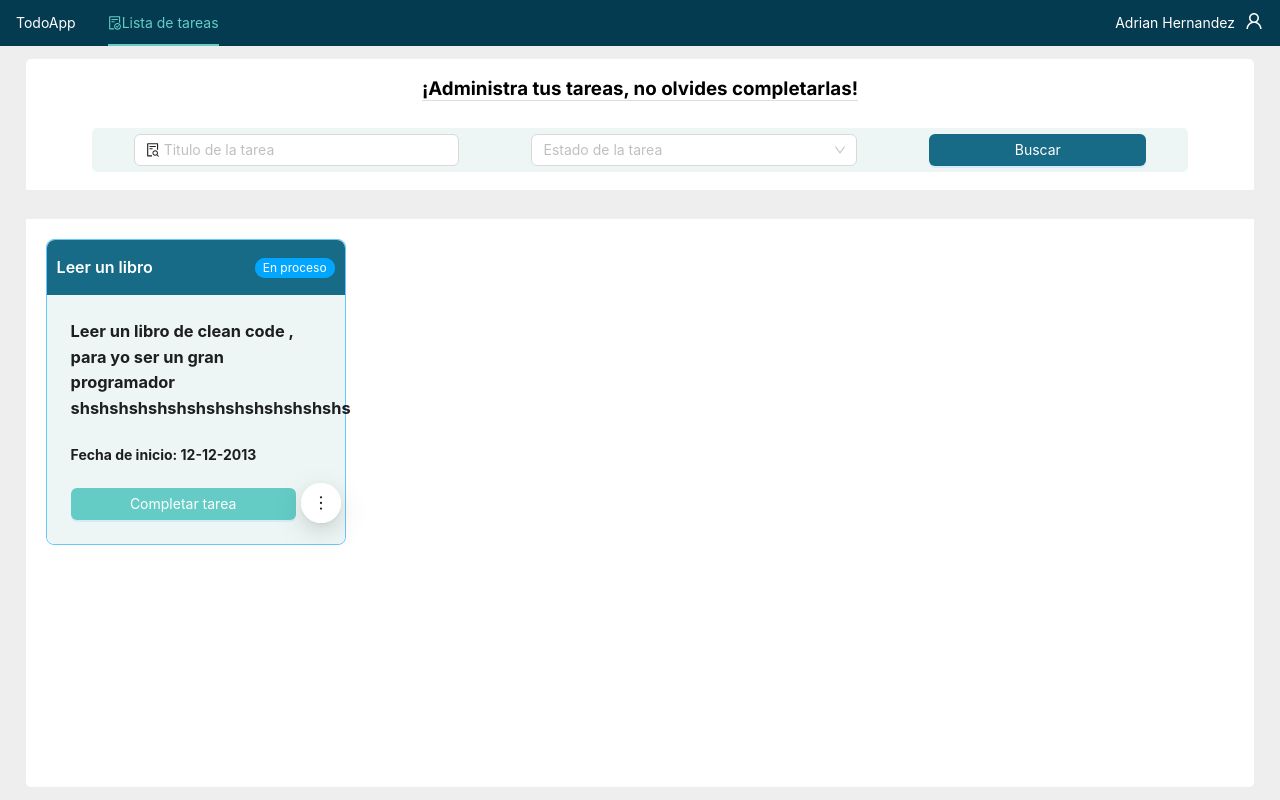
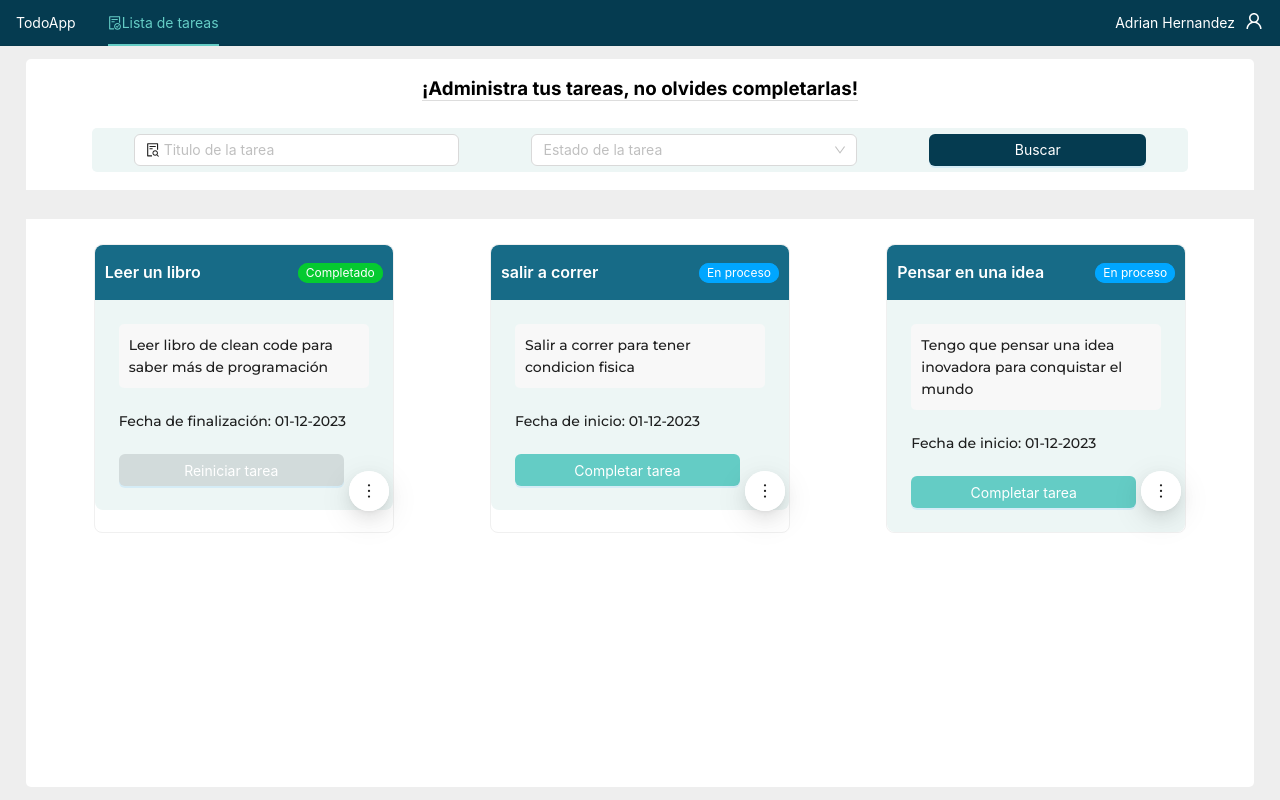
Before and after one commit to adrian1426/NextTS_TodosApp, a Next.js app: page /todos in a window 1280 px wide. Built offline with nearby package versions, Linux system fonts and the light colour scheme.

Commit message:
ADD - Design - Todo Card , Todo List

```diff
--- a/src/app/todos/components/TodoCard.tsx
+++ /dev/null
@@ -1,69 +0,0 @@
-'use client'
-
-import { Card, Badge, FloatButton, Button } from 'antd';
-import { MoreOutlined, EditOutlined, DeleteOutlined } from '@ant-design/icons';
-
-const TodoCard = () => {
-  return (
-    <Card
-      headStyle={{
-        backgroundColor: "#176B87",
-        color: "white",
-        padding: "0 5px"
-      }}
-      bodyStyle={{
-        backgroundColor: "#EDF6F5"
-      }}
-      title={
-        <div style={{
-          display: "flex",
-          alignItems: "center",
-          justifyContent: "space-between",
-          padding: "0 5px"
-        }}>
-          <span>Leer un libro</span>
-          <Badge
-            style={{ backgroundColor: '#00A6FF', borderColor: "#00A6FF" }}
-            count="En proceso"
-          />
-        </div>
-      }
-      style={{ width: 300, border: "1px solid #66c8fc" }}
-    >
-      <h3>
-        Leer un libro de clean code , para yo ser un gran programador shshshshshshshshshshshshshshs
-      </h3>
-      <br />
-      <h4>Fecha de inicio: 12-12-2013</h4>
-      <br />
-
-      <div>
-
-        <Button
-          type="primary"
-          style={{
-            width: "90%",
-            backgroundColor: "#64CCC5"
-          }}
-        >
-          Completar tarea
-        </Button>
-
-        <FloatButton.Group
-          trigger="click"
-          style={{
-            position: "absolute",
-            right: 4,
-            bottom: 21
-          }}
-          icon={<MoreOutlined />}
-        >
-          <FloatButton icon={<DeleteOutlined />} />
-          <FloatButton icon={<EditOutlined />} />
-        </FloatButton.Group>
-      </div >
-    </Card >
-  );
-};
-
-export default TodoCard;
--- a/src/app/todos/components/TodoList.tsx
+++ b/src/app/todos/components/TodoList.tsx
@@ -1,9 +1,49 @@
-import TodoCard from "./TodoCard";
+import { TodoModel } from "@/models/todoModel";
+import TodoCard from "./todo-card/TodoCard";
+
+const todos: TodoModel[] = [
+  {
+    "createdAt": "01-12-2023",
+    "finishedAt": "01-12-2023",
+    "title": "Leer un libro",
+    "description": "Leer libro de clean code para saber más de programación",
+    "status": 2,
+    "id": "1",
+    "userId": "1"
+  },
+  {
+    "createdAt": "01-12-2023",
+    "finishedAt": "01-12-2023",
+    "title": "salir a correr",
+    "description": "Salir a correr para tener condicion fisica",
+    "status": 1,
+    "id": "3",
+    "userId": "1"
+  },
+  {
+    "createdAt": "01-12-2023",
+    "finishedAt": "01-12-2023",
+    "title": "Pensar en una idea",
+    "description": "Tengo que pensar una idea inovadora para conquistar el mundo",
+    "status": 1,
+    "id": "5",
+    "userId": "1"
+  }
+]
 
 const TodoList = () => {
   return (
-    <div>
-      <TodoCard />
+    <div style={{
+      display: "flex",
+      justifyContent: "space-around",
+      flexWrap: "wrap"
+    }}
+    >
+      {
+        todos.map((todo) => (
+          <TodoCard key={todo.id} todo={todo} />
+        ))
+      }
     </div>
   );
 };
--- /dev/null
+++ b/src/app/todos/components/todo-card/TodoCard.tsx
@@ -0,0 +1,43 @@
+'use client'
+
+import { Card } from 'antd';
+import TodoCardTitle from './TodoCardTitle';
+import TodoCardContent from './TodoCardContent';
+import TodoCardActions from './TodoCardActions';
+import { TodoModel } from '@/models/todoModel';
+
+interface TodoCardProps {
+  todo: TodoModel
+}
+
+const TodoCard = (props: TodoCardProps) => {
+  const { todo } = props;
+
+  const todoDate = todo.status === 1 ? todo.createdAt : todo.finishedAt;
+
+  return (
+    <Card
+      headStyle={{
+        backgroundColor: "#176B87",
+        color: "white",
+        padding: "0 5px"
+      }}
+      bodyStyle={{
+        backgroundColor: "#EDF6F5"
+      }}
+      title={<TodoCardTitle title={todo.title} idStatusTodo={todo.status} />}
+      style={{ width: 300, margin: "5px 0" }}
+    >
+
+      <TodoCardContent
+        description={todo.description}
+        idStatusTodo={todo.status}
+        date={todoDate}
+      />
+
+      <TodoCardActions idStatusTodo={todo.status} />
+    </Card >
+  );
+};
+
+export default TodoCard;
--- /dev/null
+++ b/src/app/todos/components/todo-card/TodoCardActions.tsx
@@ -0,0 +1,46 @@
+import { FloatButton, Button } from 'antd';
+import { MoreOutlined, EditOutlined, DeleteOutlined } from '@ant-design/icons';
+
+interface TodoCardActionsProps {
+  idStatusTodo: number
+}
+
+const TodoCardActions = (props: TodoCardActionsProps) => {
+  const { idStatusTodo } = props;
+
+  const textButton = idStatusTodo === 1 ? "Completar tarea" : "Reiniciar tarea";
+  const colorButton = idStatusTodo === 1 ? "#64CCC5" : "#D2DBDB";
+
+  return (
+    <div>
+      <Button
+        type="primary"
+        style={{
+          width: "90%",
+          backgroundColor: colorButton
+        }}
+      >
+        {textButton}
+      </Button>
+
+      <FloatButton.Group
+        trigger="click"
+        style={{
+          position: "absolute",
+          right: 4,
+          bottom: 21
+        }}
+        icon={<MoreOutlined />}
+      >
+        <FloatButton
+          icon={<DeleteOutlined />}
+        />
+        <FloatButton
+          icon={<EditOutlined />}
+        />
+      </FloatButton.Group>
+    </div >
+  );
+};
+
+export default TodoCardActions;
--- /dev/null
+++ b/src/app/todos/components/todo-card/TodoCardContent.tsx
@@ -0,0 +1,46 @@
+import { Montserrat } from 'next/font/google';
+
+export const monserrat = Montserrat({
+  subsets: ['latin'],
+  weight: "500"
+});
+
+interface TodoCardContentProps {
+  description: string,
+  idStatusTodo: number,
+  date: string
+}
+
+const TodoCardContent = (props: TodoCardContentProps) => {
+  const { description, idStatusTodo, date } = props;
+
+  const textDateInfo = idStatusTodo === 1 ? "Fecha de inicio: " : "Fecha de finalización: ";
+
+  return (
+    <div>
+      <div
+        style={{
+          backgroundColor: "#f8f8f8",
+          borderRadius: "5px",
+          padding: "10px",
+          display: "flex",
+          flexWrap: "wrap"
+        }}
+      >
+        <label className={`${monserrat.className}`}>
+          {description}
+        </label>
+      </div>
+
+      <br />
+
+      <h4 className={`${monserrat.className}`}>
+        {textDateInfo} {date}
+      </h4>
+
+      <br />
+    </div >
+  );
+};
+
+export default TodoCardContent;
--- /dev/null
+++ b/src/app/todos/components/todo-card/TodoCardTitle.tsx
@@ -0,0 +1,33 @@
+import { Badge } from 'antd';
+
+interface TodoCardTitleProps {
+  title: string,
+  idStatusTodo: number
+}
+
+const TodoCardTitle = (props: TodoCardTitleProps) => {
+  const { title, idStatusTodo } = props;
+
+  const colorBadge = idStatusTodo === 1 ? "#00A6FF" : "#05ca30";
+  const titleBadge = idStatusTodo === 1 ? "En proceso" : "Completado";
+
+  return (
+    <div
+      style={{
+        display: "flex",
+        alignItems: "center",
+        justifyContent: "space-between",
+        padding: "0 5px"
+      }}
+    >
+      <span>{title}</span>
+
+      <Badge
+        style={{ backgroundColor: colorBadge, borderColor: colorBadge }}
+        count={titleBadge}
+      />
+    </div>
+  );
+};
+
+export default TodoCardTitle;
--- a/src/app/todos/components/TodoHeader.tsx
+++ b/src/app/todos/components/todo-header/TodoHeader.tsx
@@ -53,7 +53,7 @@ const TodoHeader = () => {
           htmlType="submit"
           style={{
             width: "20%",
-            backgroundColor: "#176B87"
+            backgroundColor: "#053B50"
           }}
         >
           Buscar
--- a/src/app/todos/page.tsx
+++ b/src/app/todos/page.tsx
@@ -1,5 +1,5 @@
 import TemplateForList from "@/ui/templates/TemplateForList";
-import TodoHeader from "./components/TodoHeader";
+import TodoHeader from "./components/todo-header/TodoHeader";
 import TodoList from "./components/TodoList";
 
 const TodosPage = () => {
--- /dev/null
+++ b/src/models/todoModel.ts
@@ -0,0 +1,9 @@
+export interface TodoModel {
+  id: string,
+  userId: string,
+  title: string,
+  description: string,
+  status: number,
+  createdAt: string,
+  finishedAt: string,
+}
```
Also changed, not shown: src/app/todos/components/todo-header/TodoHeader.module.css (renamed from src/app/todos/components/TodoHeader.module.css).
